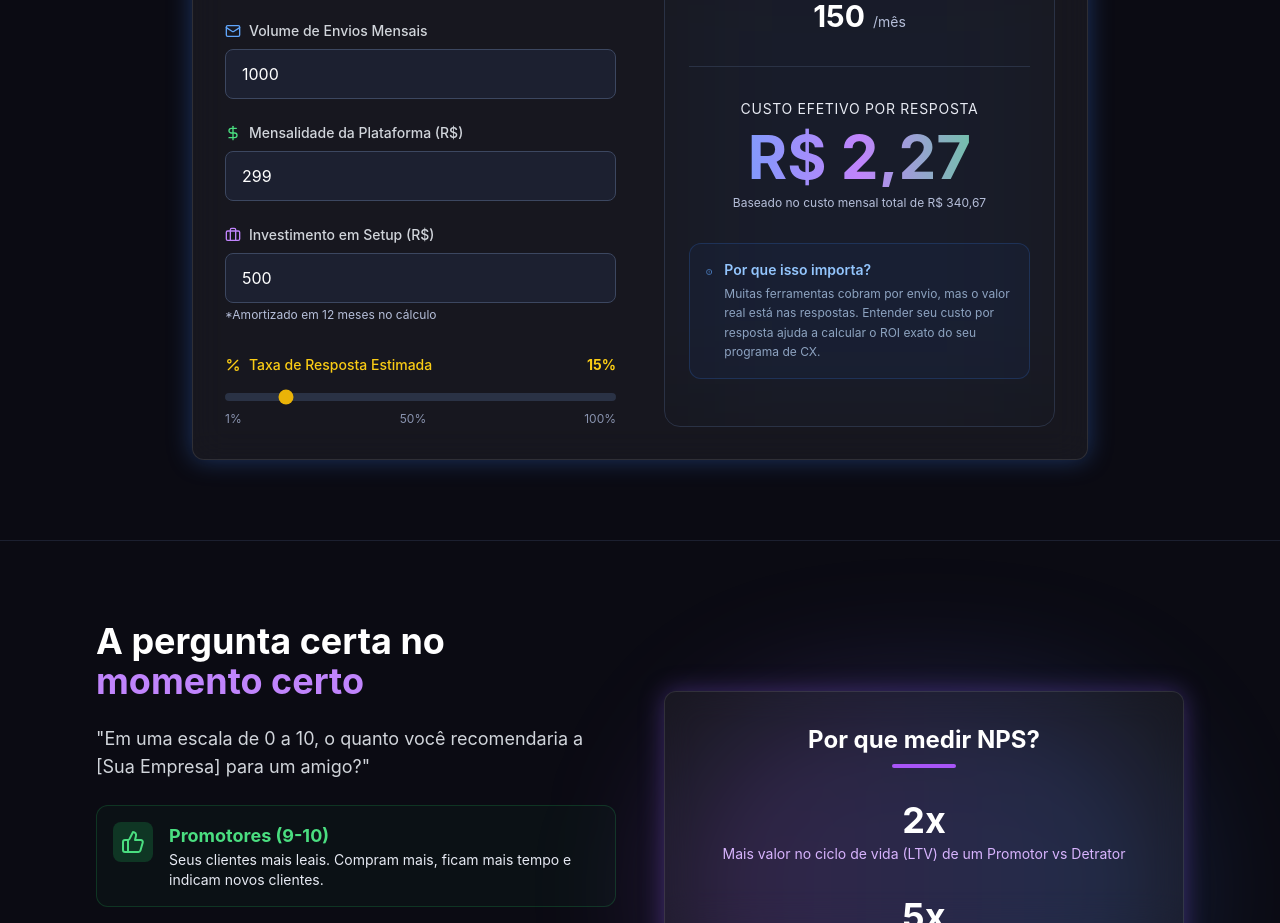
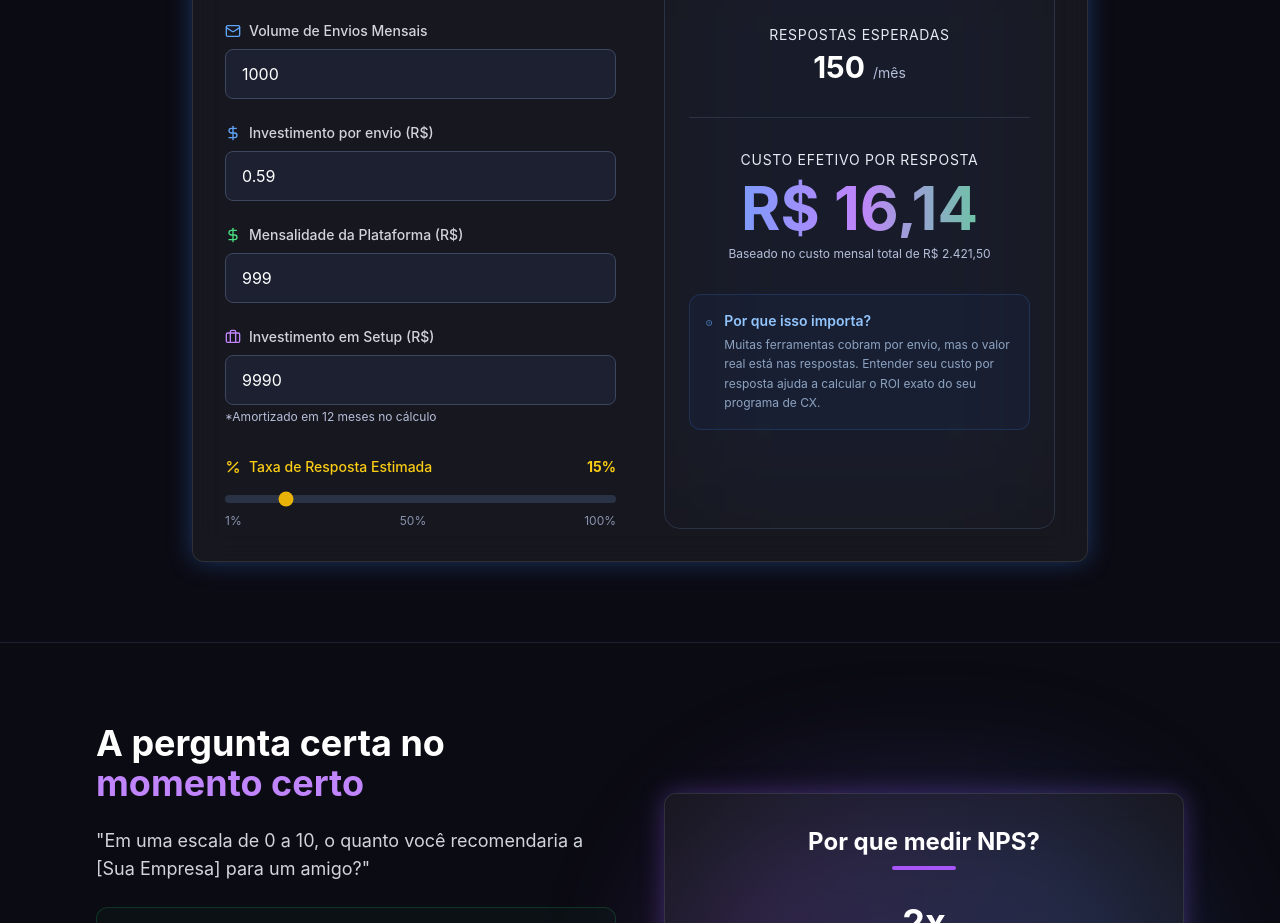
Before and after one commit to growmatesuite/site-new, a React (Vite) app: page /nps in a window 1280 px wide. Shown: the part 1940-2863 px from the top of the page. Built offline with nearby package versions, Linux system fonts and the light colour scheme; no server answers.

Commit message:
simulador de envistimento

```diff
--- a/src/components/calculators/NPSCostSimulator.tsx
+++ b/src/components/calculators/NPSCostSimulator.tsx
@@ -16,8 +16,9 @@ import { cn } from '../../lib/utils';
 export const NPSCostSimulator: React.FC = () => {
     // State for inputs
     const [monthlySends, setMonthlySends] = useState<string>('1000');
-    const [monthlyFee, setMonthlyFee] = useState<string>('299');
-    const [setupFee, setSetupFee] = useState<string>('500');
+    const [costPerSend, setCostPerSend] = useState<string>('0.59');
+    const [monthlyFee, setMonthlyFee] = useState<string>('999');
+    const [setupFee, setSetupFee] = useState<string>('9990');
     const [responseRate, setResponseRate] = useState<number>(15);
 
     // Calculated values
@@ -27,6 +28,7 @@ export const NPSCostSimulator: React.FC = () => {
 
     const calculateCost = () => {
         const sends = parseInt(monthlySends) || 0;
+        const perSend = parseFloat(costPerSend.replace(',', '.')) || 0;
         const fee = parseFloat(monthlyFee) || 0;
         const setup = parseFloat(setupFee) || 0;
         const rate = responseRate || 0;
@@ -35,9 +37,10 @@ export const NPSCostSimulator: React.FC = () => {
         const responses = Math.floor(sends * (rate / 100));
         setEstimatedResponses(responses);
 
-        // Calculate total monthly cost (amortizing setup over 12 months)
+        // Calculate total monthly cost (amortizing setup over 12 months) + variable cost
         const amortizedSetup = setup / 12;
-        const monthlyTotal = fee + amortizedSetup;
+        const variableCost = sends * perSend;
+        const monthlyTotal = fee + amortizedSetup + variableCost;
         setTotalMonthlyCost(monthlyTotal);
 
         // Calculate cost per response
@@ -50,7 +53,7 @@ export const NPSCostSimulator: React.FC = () => {
 
     useEffect(() => {
         calculateCost();
-    }, [monthlySends, monthlyFee, setupFee, responseRate]);
+    }, [monthlySends, costPerSend, monthlyFee, setupFee, responseRate]);
 
     const formatCurrency = (value: number) => {
         return new Intl.NumberFormat('pt-BR', {
@@ -89,6 +92,23 @@ export const NPSCostSimulator: React.FC = () => {
                                     onChange={(e) => setMonthlySends(e.target.value)}
                                     className="w-full bg-gray-900 border border-gray-700 rounded-lg px-4 py-3 text-white focus:ring-2 focus:ring-blue-500 focus:border-transparent transition-all outline-none"
                                     placeholder="Ex: 1000"
+                                />
+                            </div>
+
+                            {/* Cost Per Send Input */}
+                            <div className="relative">
+                                <label className="flex items-center gap-2 text-sm font-medium mb-2 text-gray-300">
+                                    <DollarSign className="h-4 w-4 text-blue-400" />
+                                    Investimento por envio (R$)
+                                </label>
+                                <input
+                                    type="number"
+                                    min="0"
+                                    step="0.01"
+                                    value={costPerSend}
+                                    onChange={(e) => setCostPerSend(e.target.value)}
+                                    className="w-full bg-gray-900 border border-gray-700 rounded-lg px-4 py-3 text-white focus:ring-2 focus:ring-blue-500 focus:border-transparent transition-all outline-none"
+                                    placeholder="Ex: 0.59"
                                 />
                             </div>
 
--- a/src/pages/WABA.tsx
+++ b/src/pages/WABA.tsx
@@ -1,4 +1,4 @@
-import React from 'react';
+import React, { useState } from 'react';
 import { Helmet } from 'react-helmet-async';
 import { motion } from 'framer-motion';
 import { Container } from '@/components/ui/Container';
@@ -6,9 +6,18 @@ import { Card } from '@/components/ui/Card';
 import { Button } from '@/components/ui/Button';
 import { Header } from '@/components/layout/Header';
 import { Footer } from '@/components/layout/Footer';
+import { Input } from '@/components/ui/Input';
 import { CheckCircle, Shield, Zap, MessageSquare, ArrowRight, ExternalLink } from 'lucide-react'; // Assuming lucide-react is installed as per previous files
 
 export default function WABA() {
+    const [phoneNumber, setPhoneNumber] = useState('');
+
+    const handleConnect = () => {
+        if (!phoneNumber) return;
+        // In a real scenario, we might pass this phone number to the backend or use it in the OAuth flow state
+        window.open('https://www.facebook.com/v18.0/dialog/oauth?client_id=YOUR_APP_ID&redirect_uri=YOUR_REDIRECT_URL', '_blank');
+    };
+
     return (
         <>
             <Helmet>
@@ -116,15 +125,25 @@ export default function WABA() {
                                         </div>
 
                                         <h3 className="text-xl font-bold mb-3 text-white">Iniciar Conexão (Embedded)</h3>
-                                        <p className="text-gray-400 mb-8 max-w-sm mx-auto">
-                                            Clique no botão abaixo para abrir o pop-up oficial da Meta e selecionar sua conta WhatsApp.
-                                        </p>
+                                        <div className="mb-6 space-y-2">
+                                            <Input
+                                                id="waba-phone"
+                                                type="tel"
+                                                placeholder="Ex: 55 11 99999-9999"
+                                                label="Número de Telefone (WhatsApp)"
+                                                value={phoneNumber}
+                                                onChange={(e) => setPhoneNumber(e.target.value)}
+                                                className="bg-gray-900 border-gray-700 focus:border-green-500 h-14 text-lg"
+                                            />
+                                            <p className="text-xs text-gray-400 text-left">
+                                                *O número que receberá a verificação oficial.
+                                            </p>
+                                        </div>
 
                                         <Button
                                             size="lg"
-                                            className="w-full bg-[#25D366] hover:bg-[#128C7E] text-white font-bold h-14 rounded-xl shadow-lg shadow-green-900/20"
+                                            className="w-full bg-[#25D366] hover:bg-[#128C7E] text-white font-bold h-14 rounded-xl shadow-lg shadow-green-900/20 transition-all"
                                             onClick={() => window.open('https://www.facebook.com/v18.0/dialog/oauth?client_id=YOUR_APP_ID&redirect_uri=YOUR_REDIRECT_URL', '_blank')}
-                                        // Nota: Lógica de Embedded Signup real requer FB SDK e configuração de App ID
                                         >
                                             <span className="mr-2">Conectar com Facebook</span>
                                             <ExternalLink className="h-5 w-5" />
```
